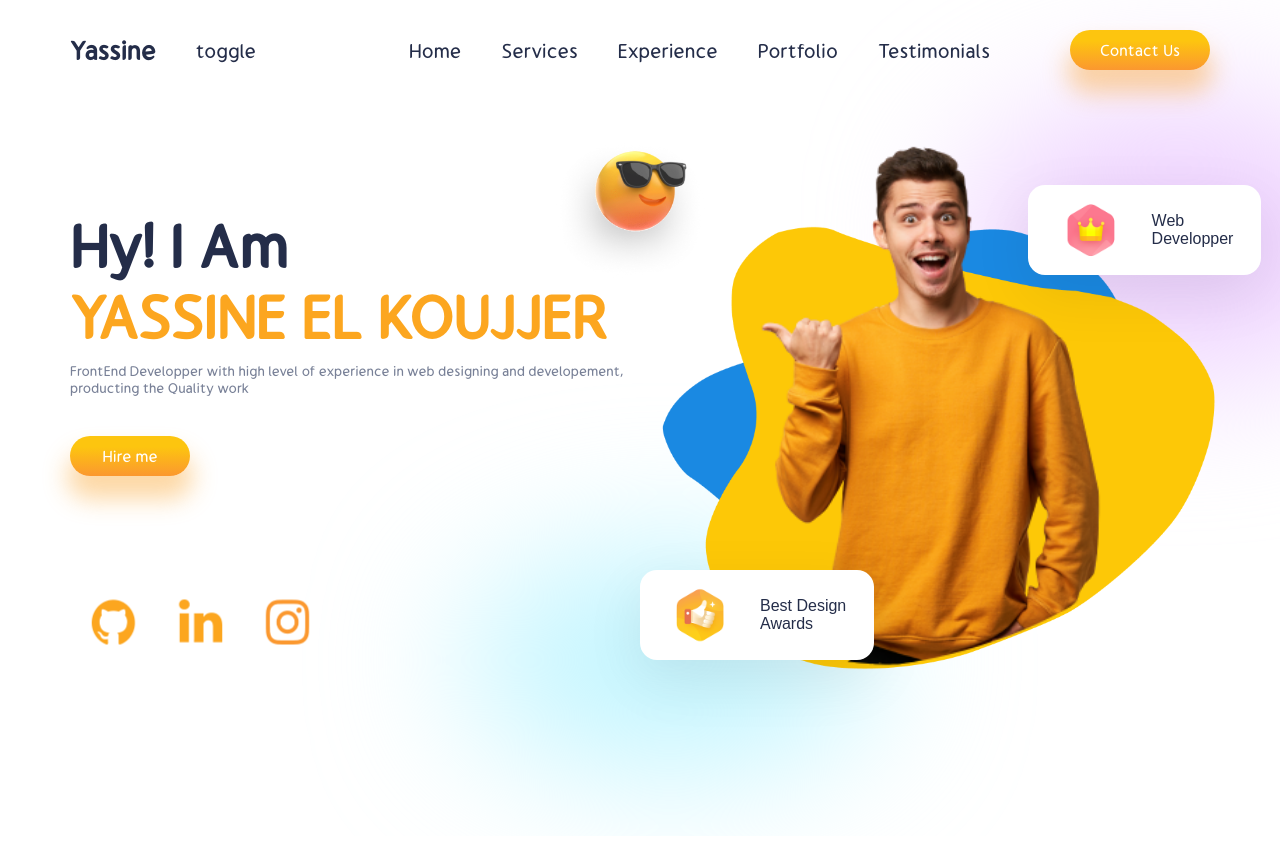
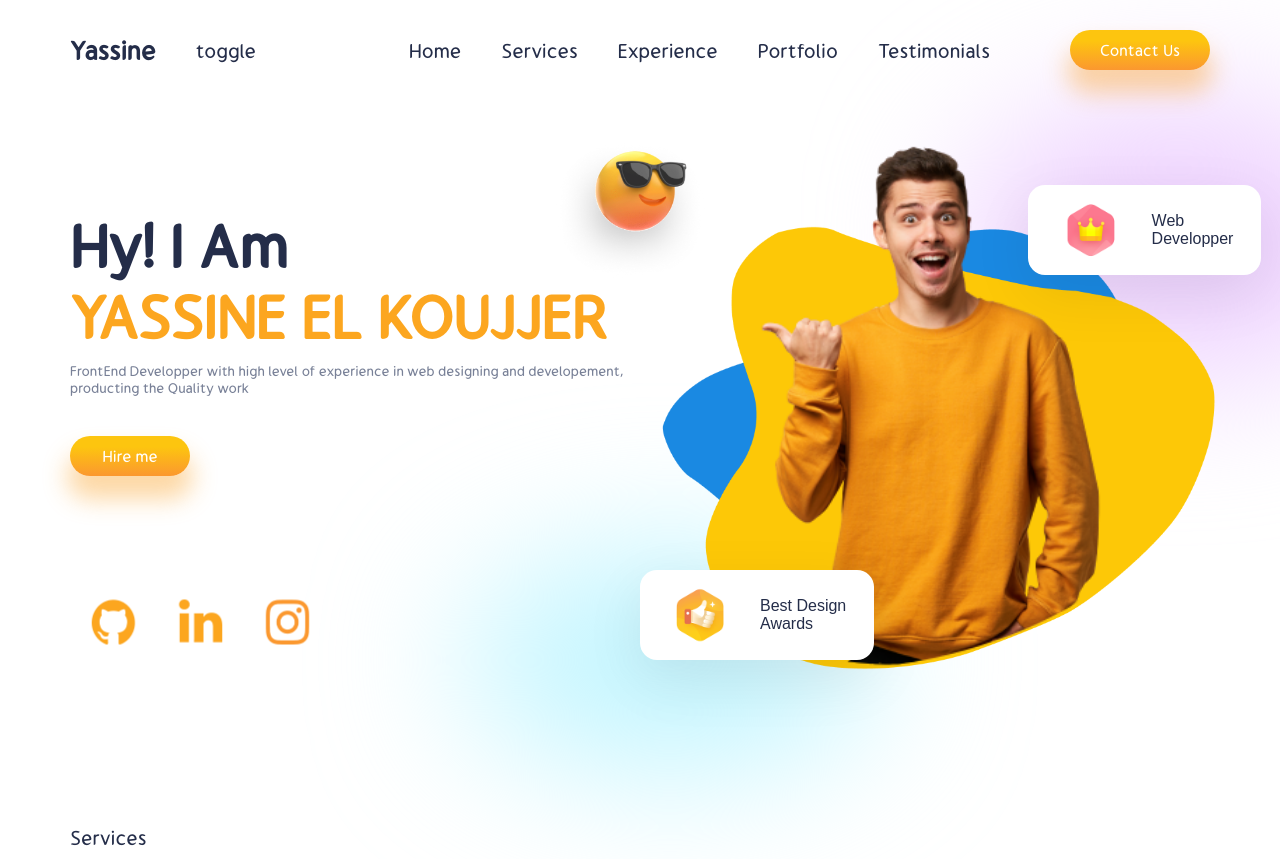
Before and after one commit to yassine5551/Portfolio, a React (Vite) app: page / in a window 1280 px wide. Before the commit the page ends 836 px from the top, so only its background shows below. Built offline with nearby package versions, Linux system fonts and the light colour scheme.

Commit message:
set up in services section

```diff
--- a/src/App.jsx
+++ b/src/App.jsx
@@ -1,11 +1,13 @@
 import Navbar from "./Components/Navbar/Navbar";
 import Intro from "./Components/intro/Intro";
+import Services from "./Components/services/Services";
 import './app.css'
 function App() {
   return (
     <div className="App">
       <Navbar />
-      <Intro/>
+      <Intro />
+      <Services/>
     </div>
   );
 }
--- /dev/null
+++ b/src/Components/services/Services.jsx
@@ -0,0 +1,9 @@
+
+import './services.css'
+function Services() {
+  return (
+    <div>Services</div>
+  )
+}
+
+export default Services
```
Also changed, not shown: src/Components/services/services.css (added).
